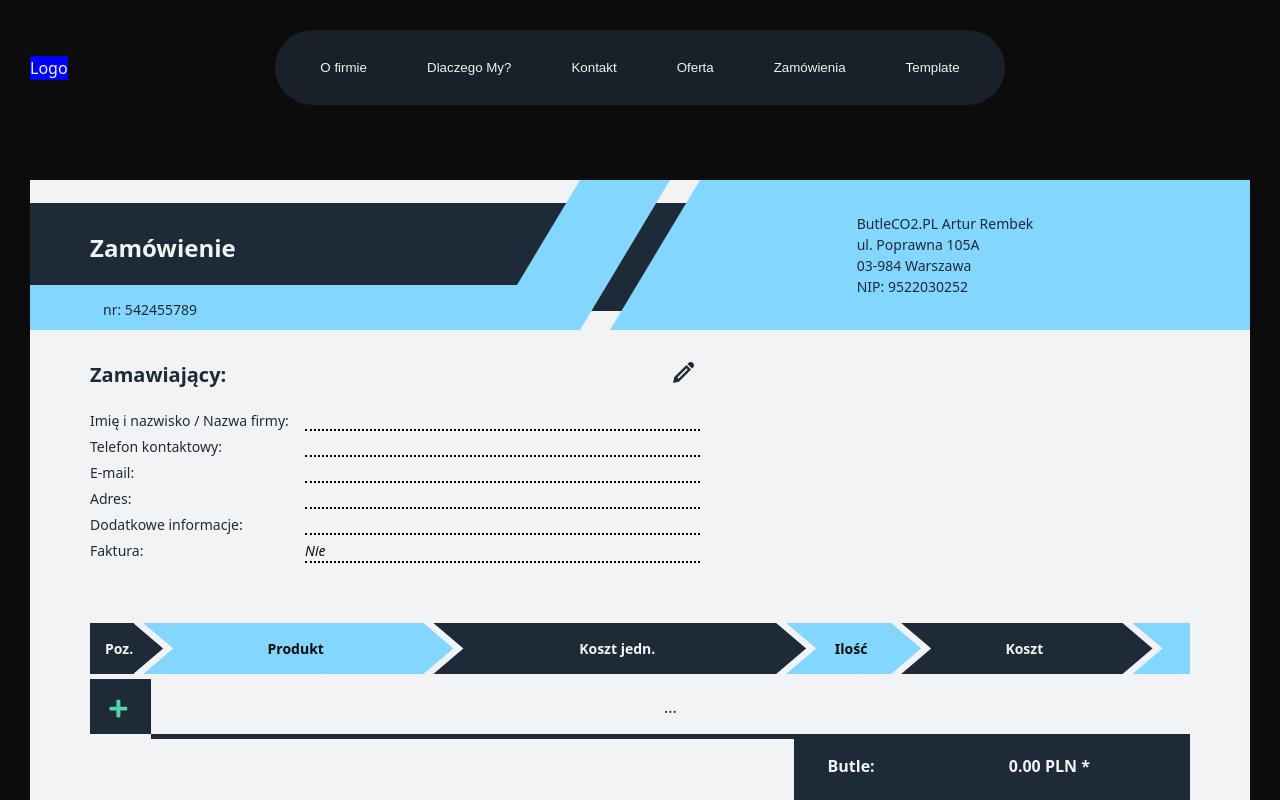
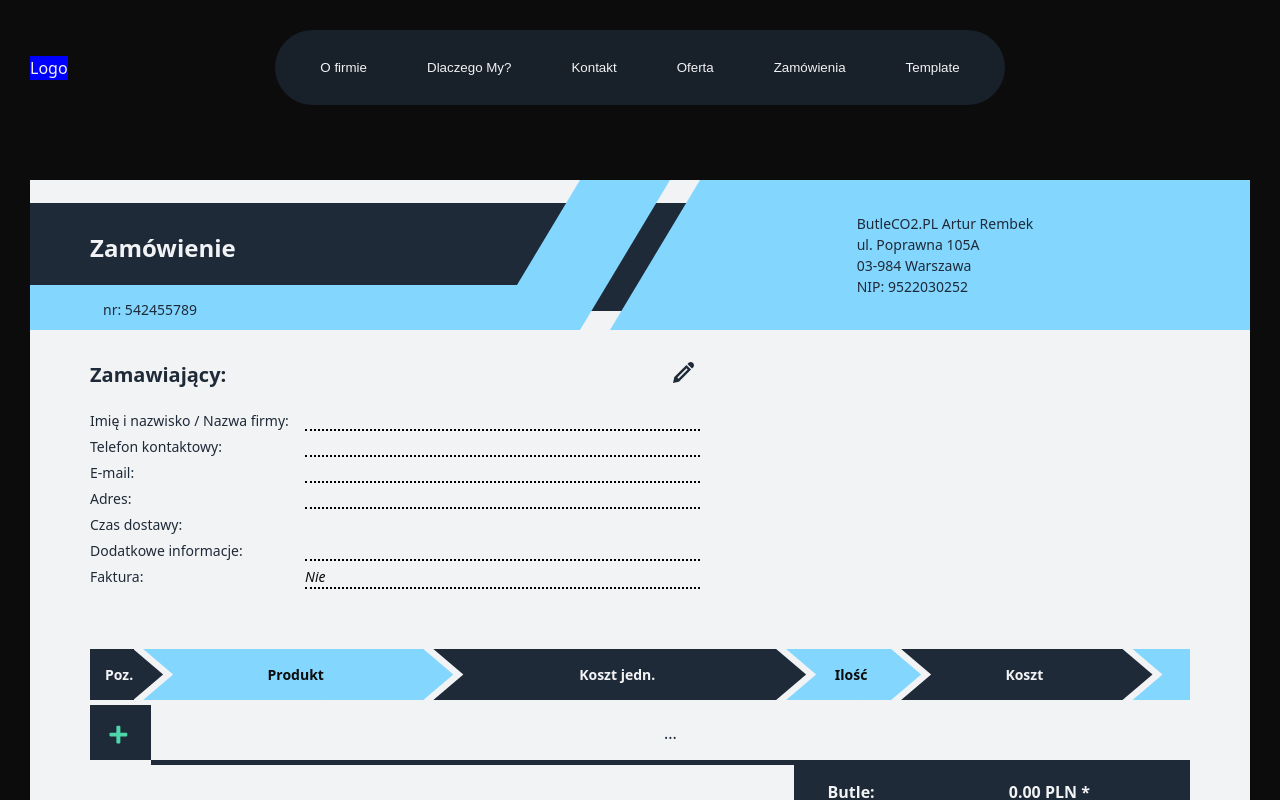
Before and after one commit to AMichalMurawski/butleCO2, a React (Vite) app: page /orders in a window 1280 px wide. Shown: the top 800 px of the page. Built offline with nearby package versions, Linux system fonts and the light colour scheme.

Commit message:
stylize client component for deliveryTime

```diff
--- a/src/components/Order/Client/Client.styled.ts
+++ b/src/components/Order/Client/Client.styled.ts
@@ -39,6 +39,13 @@ export const DataName = styled(P)<DataNameProps>`
   min-width: ${({ $width }) => ($width ? $width : 'auto')};
 `;
 
+export const DataValueBox = styled.div`
+  width: 100%;
+  display: flex;
+  flex-direction: column;
+  gap: 5px;
+`
+
 export const DataValue = styled(P)`
   display: inline-block;
   width: 100%;
@@ -46,6 +53,7 @@ export const DataValue = styled(P)`
   // text-decoration: underline dotted;
   color: ${({ theme }) => theme.color.main};
   border-bottom: 2px dotted black;
+  whiteSpace: 'pre-line';
 `;
 
 const write = keyframes`
--- a/src/components/Order/Client/Client.tsx
+++ b/src/components/Order/Client/Client.tsx
@@ -1,8 +1,9 @@
 import React from 'react';
-import { Subtitle, DataWraper, DataName, DataValue, ClientWraper } from './Client.styled';
+import { Subtitle, DataWraper, DataName, DataValue, ClientWraper, DataValueBox } from './Client.styled';
 import IconEdit from './IconEdit';
-import { AddressProps } from '../../../context/Order/orderProps';
 import { clientAddress } from './clientAddress';
+import { weekTimeLabels } from '../../../context/Order/orderKeyof';
+import { WeekProps } from '../../../context/Order/orderProps';
 
 interface ModalClientProps<T> {
   title: string;
@@ -34,7 +35,23 @@ const Client: React.FC<ModalClientProps<any>> = ({
         }
 
         if (key === 'deliveryTime') {
-          return <></>
+          return (
+            <DataWraper key={key}>
+              <DataName $width={labelWidth}>{label}:</DataName>
+              <DataValueBox>
+              {Object.keys(initialValues[key]).reduce((acc: any, next: string) => {
+                const day = initialValues[key][next];
+
+                if (!day.isCheck) return acc
+
+                const time = (pos: number) => `${day.time[pos].hour.toString().padStart(2, '0')}:${day.time[pos].minute.toString().padStart(2, '0')}`;
+                const label = `${weekTimeLabels[next as keyof typeof weekTimeLabels]} ${time(0)} - ${time(1)}`;
+
+                return acc ? (<>{acc}<DataValue>{label}</DataValue></>) : (<DataValue>{label}</DataValue>)
+              }, '')}
+                </DataValueBox>
+            </DataWraper>
+          );
         }
 
         return (
```
